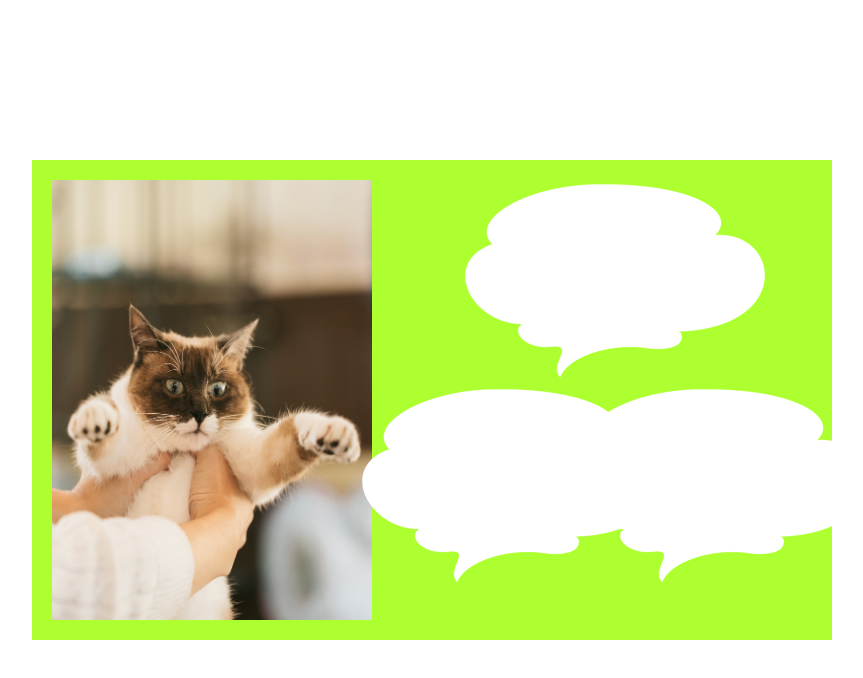
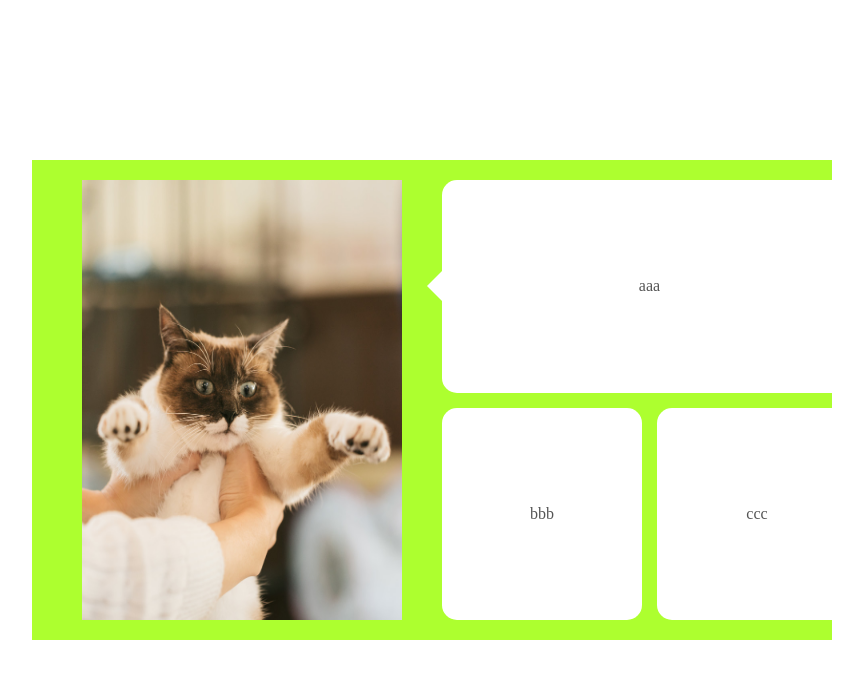
Before and after one commit to Tchikawa/html_test, a website: page index.html in a window 1280 px wide. Shown: the whole page, without its empty margins (208-1071 px from the left). Drawn offline with Linux system fonts and the light colour scheme.

Commit message:
吹き出しを作成

```diff
--- a/index.css
+++ b/index.css
@@ -17,38 +17,57 @@ main{
 .img_cat{
     padding: 20;
     width: 40%;
-    flex: 0 1 30%;
+    margin-left:30;
 }
 
 .baloon1{
     grid-area: b1;
+    position: relative;
+    padding: 7px 10px;
+    color: #555;
+    background: #ffffff;
+    border-radius: 15px;
     display: flex;
     align-items: center;
     justify-content: center;
-    padding: 20;
-}
+   }
+
+   .baloon1:before{
+    content: "";
+    position: absolute;
+    top: 50%;
+    left: -30px;
+    margin-top: -15px;
+    border: 15px solid transparent;
+    border-right: 15px solid #ffffff;
+   }
 
 .baloon2{
     grid-area: b2;
+    padding: 7px 10px;
+    color: #555;
+    background: #ffffff;
+    border-radius: 15px;
     display: flex;
     align-items: center;
     justify-content: center;
-    padding: 20;
 }
 
 .baloon3{
     grid-area: b3;
+    padding: 7px 10px;
+    color: #555;
+    background: #ffffff;
+    border-radius: 15px;
     display: flex;
     align-items: center;
     justify-content: center;
-    padding: 20;
 }
 
 .wrap{
     display: grid;
-    grid-gap: 5px;
+    grid-gap: 15px;
     grid-template-columns: 200px 200px;
-    grid-template-rows: 200px 200px;
     grid-template-areas:
     "b1 b1"
     "b2 b3";
--- a/index.html
+++ b/index.html
@@ -10,9 +10,14 @@
     <main>
             <img src="../img/NEKO9V9A9115_TP_V4.jpg" class="img_cat"/>
             <div class="wrap">
-                <span class="baloon1"><img src="../img/baloon.png" class="baloon"/></span>
-                <span class="baloon2"><img src="../img/baloon.png" class="baloon"/></span>
-                <span class="baloon3"><img src="../img/baloon.png" class="baloon"/></span>
+            <div class="baloon1">
+                aaa
+            </div>
+            <div class="baloon2">
+                bbb
+            </div>
+            <div class="baloon3">
+                ccc
             </div>
     </main>
 </body>
```
